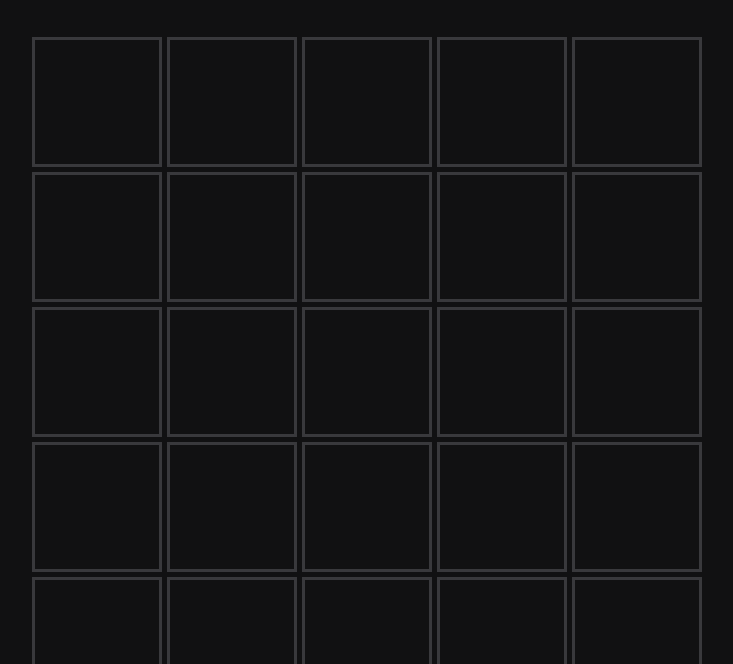
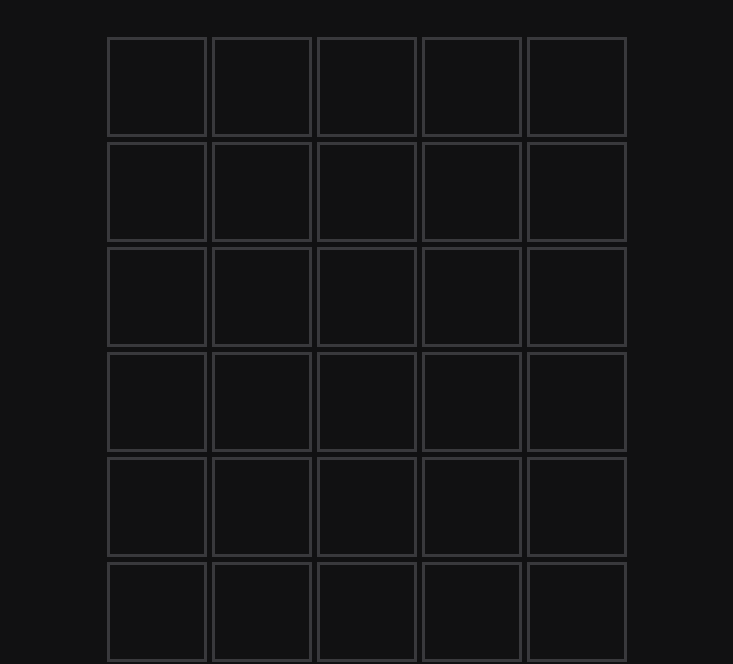
Before and after one commit to tahigna/tahigna.github.io, a plain HTML site: page index.html in a window 1280 px wide. Shown: the part 132-796 px from the top of the page, without its empty margins (273-1006 px from the left). Drawn offline with Linux system fonts and the light colour scheme.

Commit message:
css bugfix + aumento das retentativas

```diff
--- a/script.js
+++ b/script.js
@@ -1,5 +1,5 @@
 // CONSTANTS
-const MAX_TRIES = 6;
+const MAX_TRIES = 9;
 const FLIP_ANIMATION_DURATION = 750
 const DANCE_ANIMATION_DURATION = 500
 
--- a/styles.css
+++ b/styles.css
@@ -89,8 +89,8 @@ body {
   justify-content: center;
   align-content: center;
   flex-grow: 1;
-  grid-template-columns: repeat(var(--word-length), 6.5em);
-  grid-template-rows: repeat(var(--max-tries), 6.5em);
+  grid-template-columns: repeat(var(--word-length), 5em);
+  grid-template-rows: repeat(var(--max-tries), 5em);
   gap: .25em;
   margin-bottom: 1em;
 }
```
